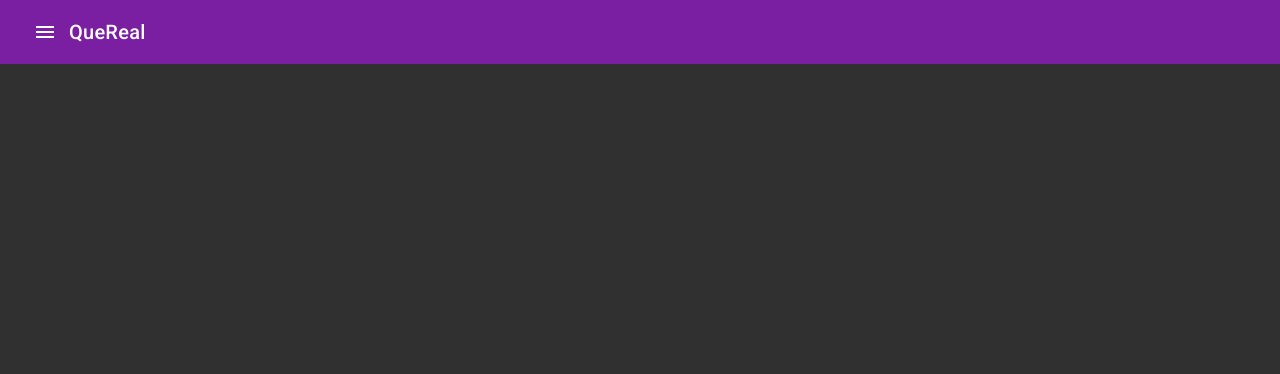
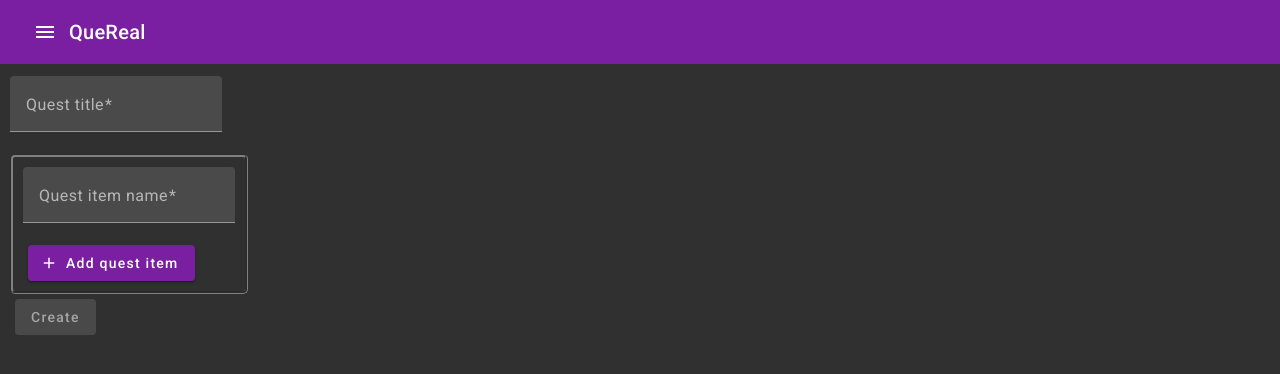
Before and after one commit to Newaxewas/QueReal, an Angular app in the folder frontend/: page /quest/create in a window 1280 px wide. Shown: the top 374 px of the page. Built offline with nearby package versions, Linux system fonts and the light colour scheme.

Commit message:
Add create page

```diff
--- /dev/null
+++ b/frontend/src/app/pages/quest/quest-create-page/quest-create-page/quest-create-page.component.css
@@ -0,0 +1,12 @@
+.questItemList{
+    padding: 10px;
+    border: groove;
+    border-color: gray;
+    border-radius: 5px;
+    margin-bottom: 5px;
+    width: max-content;
+}
+
+.questItemDeleteButton{
+    margin-left: 5px;;
+}
--- /dev/null
+++ b/frontend/src/app/pages/quest/quest-create-page/quest-create-page/quest-create-page.component.html
@@ -0,0 +1,49 @@
+<form [formGroup]="questCreateForm" novalidate (ngSubmit)="submit()">
+    <div *ngIf="errorMessage !== null" class="error-message-box">
+        {{errorMessage}}
+    </div>
+    <div>
+        <mat-form-field>
+            <mat-label>Quest title</mat-label>
+            <input type="text" matInput formControlName="questTitle">
+            <mat-error *ngIf="questCreateForm.controls.questTitle.hasError('required')">
+                Quest title required
+            </mat-error>
+            <mat-error *ngIf="questCreateForm.controls.questTitle.hasError('minlength')">
+                Quest title is too short
+            </mat-error>
+            <mat-error *ngIf="questCreateForm.controls.questTitle.hasError('maxlength')">
+                Quest title is too long
+            </mat-error>
+        </mat-form-field>
+        <div class="questItemList" formArrayName="questItems">
+            <div *ngFor="let item of questCreateForm.controls.questItems.controls; let index = index;">
+                <mat-form-field>
+                    <mat-label>Quest item name</mat-label>
+                    <input type="text" matInput [formControlName]="index">
+                    <mat-error *ngIf="item.hasError('required')">
+                        Quest item title required
+                    </mat-error>
+                    <mat-error *ngIf="item.hasError('minlength')">
+                        Quest item is too short
+                    </mat-error>
+                    <mat-error *ngIf="item.hasError('maxlength')">
+                        Quest item is too long
+                    </mat-error>
+                </mat-form-field>
+                <button mat-mini-fab color="primary" class="questItemDeleteButton" (click)="removeQuestItem(index)" *ngIf="questCreateForm.controls.questItems.length > 1">
+                    <mat-icon>delete</mat-icon>
+                </button>
+            </div>
+            <button mat-raised-button color="primary" (click)="addQuestItem()">
+                <mat-icon>add</mat-icon>
+                <span>Add quest item</span>
+            </button>
+        </div>
+    </div>
+
+    <div>
+        <button mat-raised-button color="primary" type="submit"
+            [disabled]="questCreateForm.invalid || questCreateForm.untouched || isRequestInProgress">Create</button>
+    </div>
+</form>
--- /dev/null
+++ b/frontend/src/app/pages/quest/quest-create-page/quest-create-page/quest-create-page.component.ts
@@ -0,0 +1,87 @@
+import { HttpErrorResponse } from '@angular/common/http';
+import { Component } from '@angular/core';
+import { FormArray, FormControl, FormGroup, Validators } from '@angular/forms';
+import { Router } from '@angular/router';
+import { QuestCreateRequest, QuestCreateResponse, QuestItemCreateRequest } from 'src/app/common/api/models/quest';
+import { QuestService } from 'src/app/common/api/services';
+
+@Component({
+  selector: 'app-quest-create-page',
+  templateUrl: './quest-create-page.component.html',
+  styleUrls: ['./quest-create-page.component.css']
+})
+
+export class QuestCreatePageComponent {
+  public errorMessage: string | null = null;
+  public isRequestInProgress: boolean = false;
+
+  public questCreateForm: FormGroup<{
+    questTitle: FormControl<string>,
+    questItems: FormArray<FormControl<string>>;
+  }> = null!;
+
+  constructor(private questService: QuestService, private router: Router) { }
+
+  ngOnInit(): void {
+    this.createQuestCreateForm();
+  }
+
+
+
+  public submit() {
+    if (this.questCreateForm.invalid) {
+      return;
+    }
+
+    const formValue = this.questCreateForm.value;
+
+    const questCreateRequest = new QuestCreateRequest();
+    questCreateRequest.title = formValue.questTitle!
+    questCreateRequest.questItems = formValue.questItems!.map(questItemTitle => {
+      const questCreateItemRequest = new QuestItemCreateRequest();
+      questCreateItemRequest.title = questItemTitle;
+
+      return questCreateItemRequest;
+    })
+
+    this.isRequestInProgress = true;
+    this.errorMessage = null;
+
+    this.questService.create(questCreateRequest)
+      .subscribe({
+        next: this.handleCreateSuccess.bind(this),
+        error: this.handleCreateError.bind(this)
+      });
+  }
+
+  private createQuestCreateForm(): void {
+    this.questCreateForm = new FormGroup({
+      questTitle: new FormControl<string>("", { nonNullable: true, validators: [Validators.required, Validators.minLength(3), Validators.maxLength(50)] }),
+      questItems: new FormArray<FormControl<string>>([]),
+    });
+
+    this.addQuestItem();
+  }
+
+  public addQuestItem(): void {
+    this.questCreateForm.controls.questItems
+      .push(new FormControl<string>("", { nonNullable: true, validators: [Validators.required, Validators.minLength(3), Validators.maxLength(40)] }));
+  }
+
+  public removeQuestItem(index: number): void {
+    this.questCreateForm.controls.questItems
+      .removeAt(index);
+  }
+
+  private handleCreateSuccess(response: QuestCreateResponse): void {
+    this.router.navigateByUrl(`/quest/view/${response.id}`);
+
+    this.isRequestInProgress = false;
+  }
+
+  private handleCreateError(error: HttpErrorResponse): void {
+    this.errorMessage = error.status === 0 ? "Connection error" : "Something went wrong";
+
+    this.isRequestInProgress = false;
+  }
+}
```
Also changed, not shown: frontend/src/app/pages/quest/quest-create-page/quest-create-page.module.ts (+25 -3 lines), 1 other file (tests, documents, lock files or other folders).
